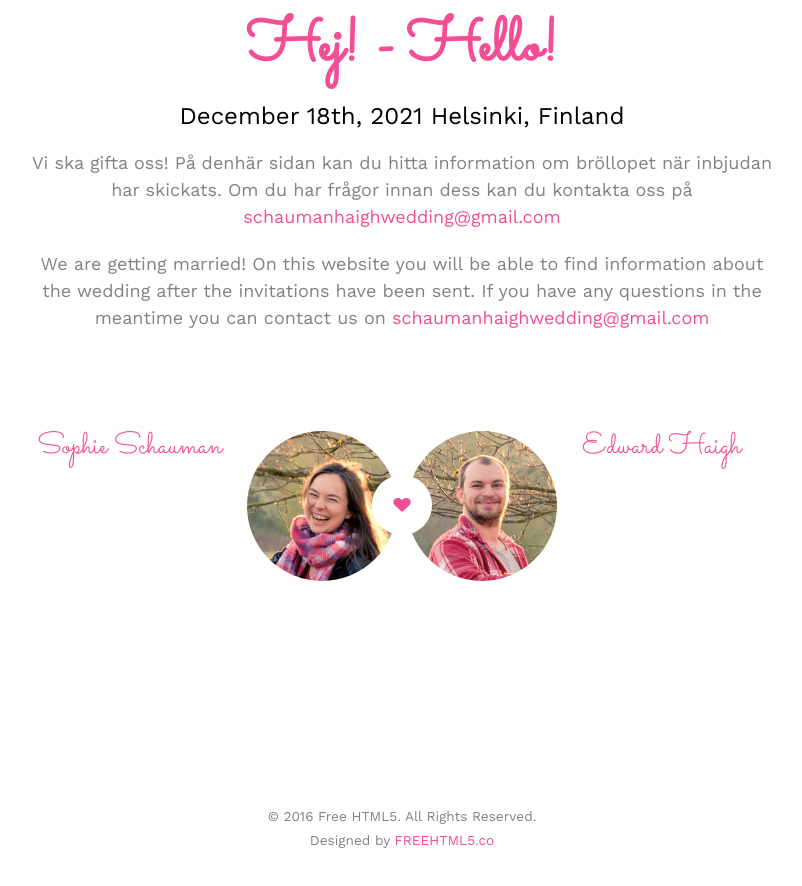
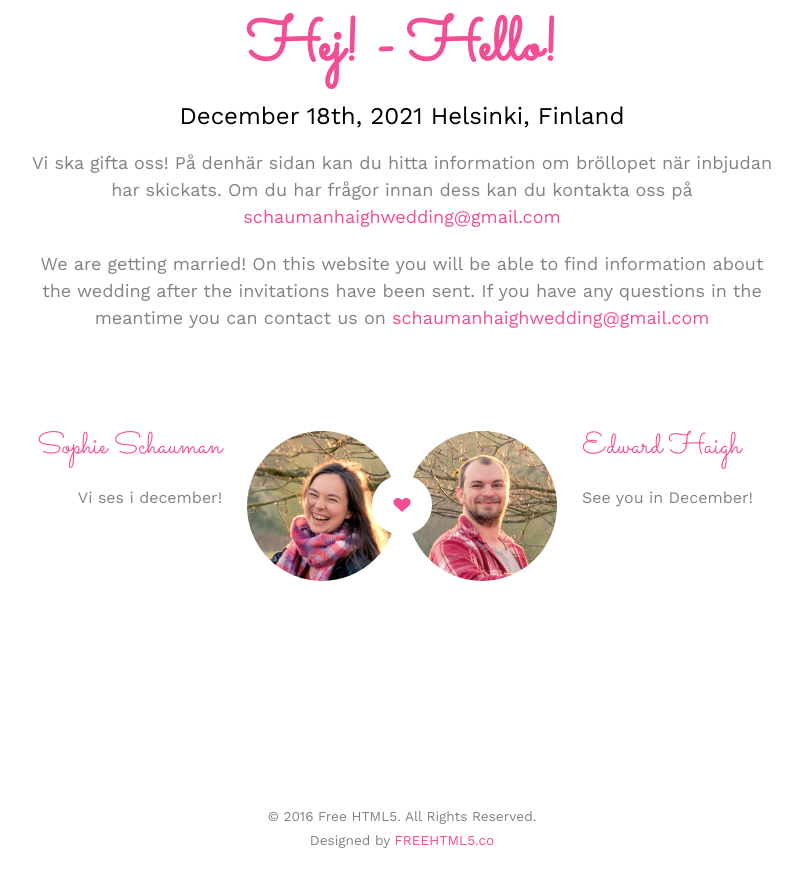
Before and after one commit to Schauman-Haigh-Wedding-Site/schauman-haigh-wedding-site.github.io, a plain HTML site: page index.html in a window 1280 px wide. Shown: the part 1009-1895 px from the top of the page, without its empty margins (238-1040 px from the left). Drawn offline with nearby package versions, Linux system fonts and the light colour scheme; files whose address does not match are found by name.

Commit message:
greeting added

```diff
--- a/index.html
+++ b/index.html
@@ -138,6 +138,7 @@
 					</div>
 					<div class="desc-groom">
 						<h3>Sophie Schauman</h3>
+						<p>Vi ses i december!</p>
 					</div>
 				</div>
 				<p class="heart text-center"><i class="icon-heart2"></i></p>
@@ -147,6 +148,7 @@
 					</div>
 					<div class="desc-bride">
 						<h3>Edward Haigh</h3>
+						<p>See you in December!</p>
 					</div>
 				</div>
 			</div>
```
